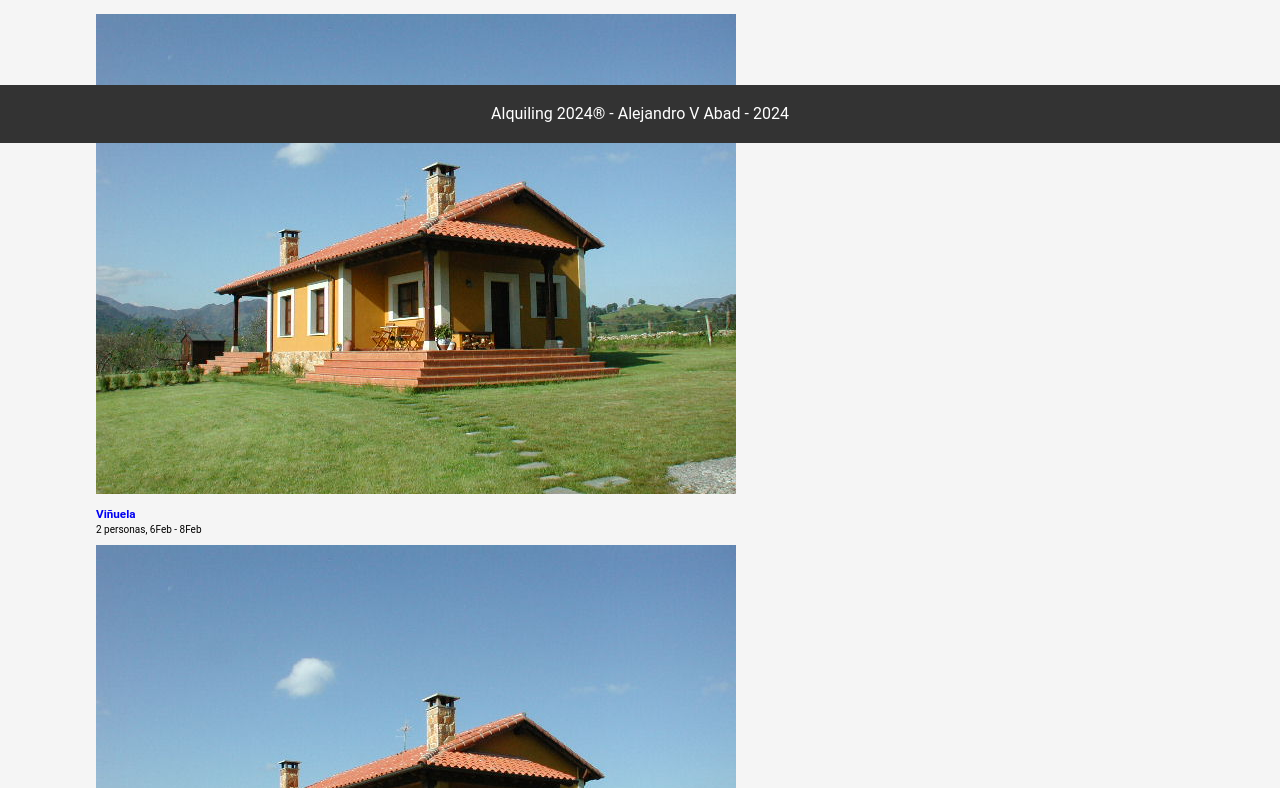
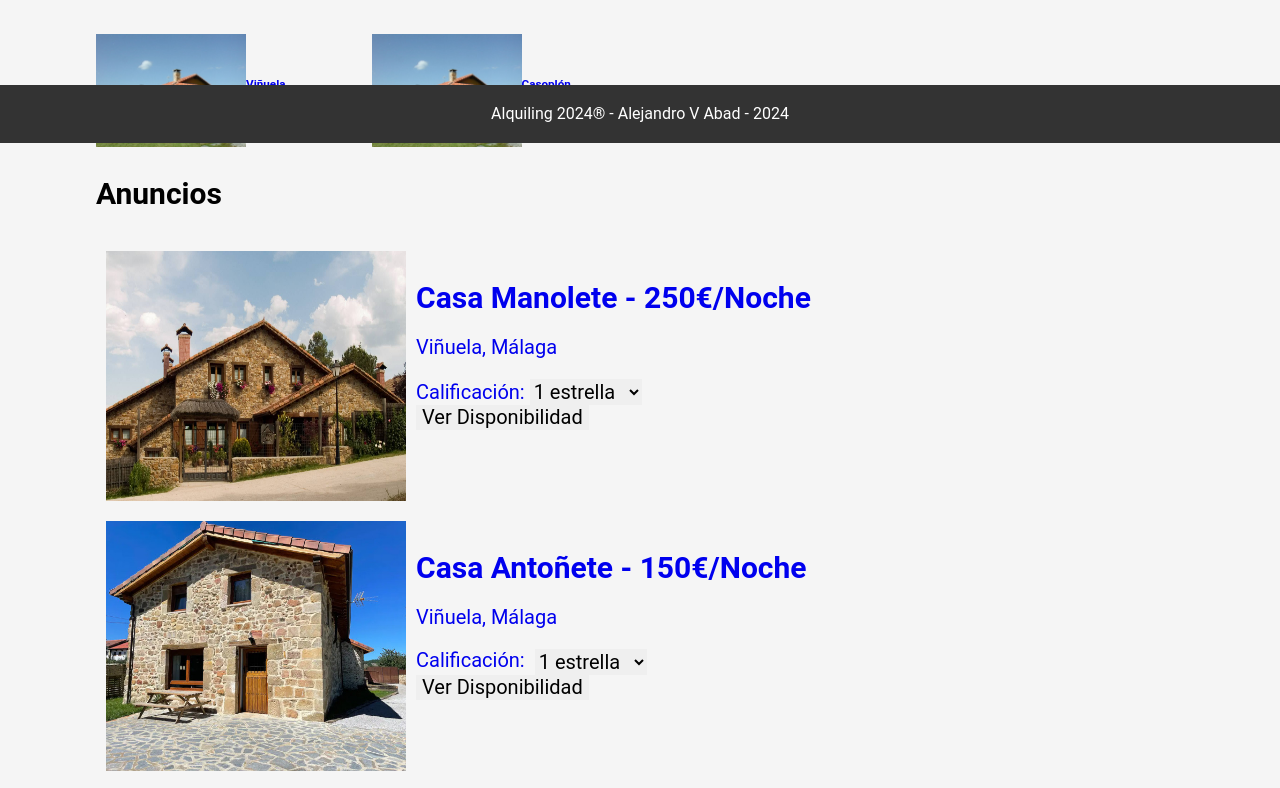
Before and after one commit to AlxMedit/CasaRurales2, a plain HTML site: page index.html in a window 1280 px wide. Shown: the part 657-1445 px from the top of the page. Drawn offline with Linux system fonts and the light colour scheme.

Commit message:
Add files via upload

```diff
--- a/css/styles.css
+++ b/css/styles.css
@@ -122,6 +122,28 @@ nav>ul>li>a:hover {
 .busqueda button:hover {
     background-color: #ffc799;
 }
+
+/** Recientes */
+.recientes {
+    display: flex;
+    flex-wrap: wrap;
+    margin-top: 20px;
+    gap: 20px;
+}
+
+.mostrarReciente {
+    display: flex;
+    justify-content: center;
+    align-items: center;
+    margin-top: 20px;
+}
+
+.mostrarReciente img{
+    width: 150px;
+    height: auto;
+}
+
+
 
 footer {
     background-color: #333;
```
